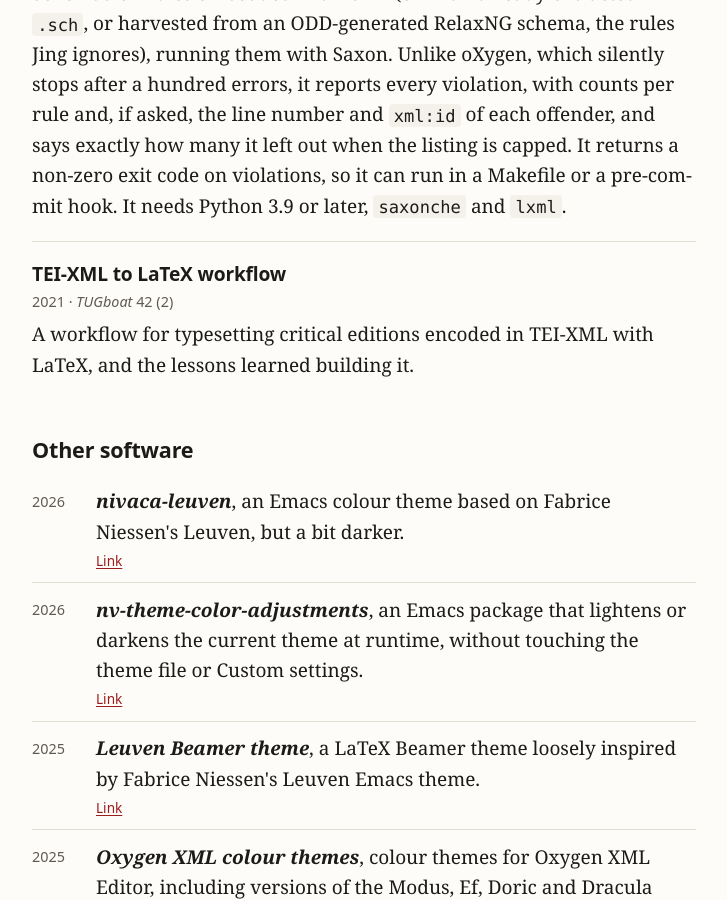
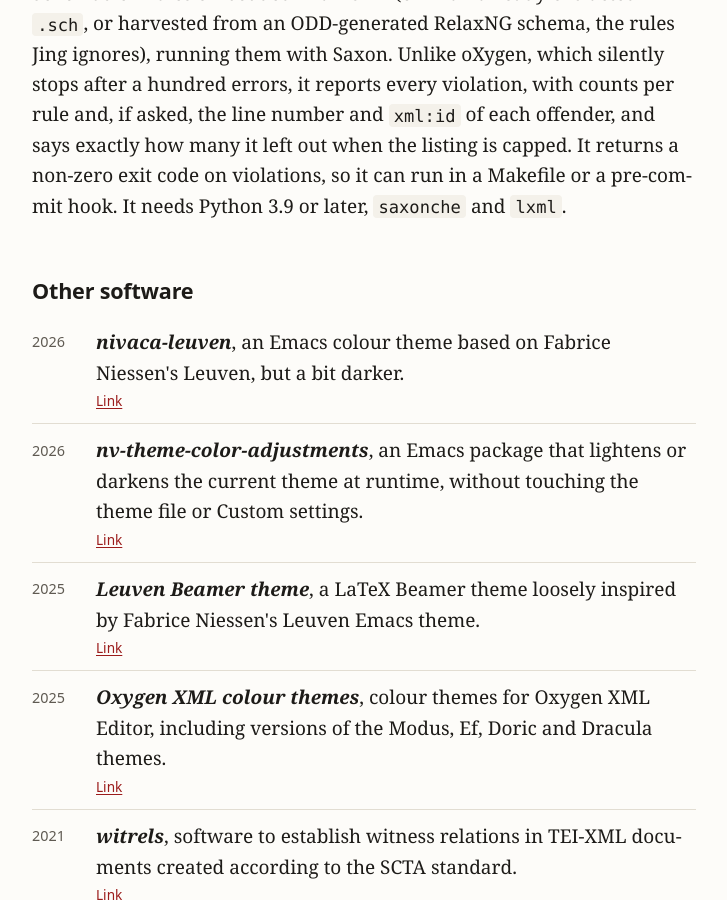
Before and after one commit to nivaca/nivaca.github.io, a Jekyll site: the page built from coding.md, in a window 1280 px wide and 900 px high, scrolled down 3358 px. Shown: the whole window, without its empty margins (276-1003 px from the left). Built offline with Jekyll 4.4.1, drawn with Linux system fonts in a browser that asks for light colours; some web fonts are replaced; a style sheet for code colours, icons or effects is not loaded.

Commit message:
Coding page: remove TUGboat article (already in publications)

```diff
--- a/coding.md
+++ b/coding.md
@@ -57,12 +57,6 @@ I write software mostly in [Python](https://www.python.org/), along with XML/TEI
     <p class="project-role">2026 · v1.4 · on <a href="https://codeberg.org/{{ site.codeberg_username }}/validate">Codeberg</a> and <a href="https://github.com/{{ site.github_username }}/validate">GitHub</a></p>
     <p><b>validate</b> is a Python script that checks TEI-XML documents against the Schematron rules embedded in an ODD (or in an already-extracted <code>.sch</code>, or harvested from an ODD-generated RelaxNG schema, the rules Jing ignores), running them with Saxon. Unlike oXygen, which silently stops after a hundred errors, it reports every violation, with counts per rule and, if asked, the line number and <code>xml:id</code> of each offender, and says exactly how many it left out when the listing is capped. It returns a non-zero exit code on violations, so it can run in a Makefile or a pre-commit hook. It needs Python 3.9 or later, <code>saxonche</code> and <code>lxml</code>.</p>
   </li>
-
-  <li class="project">
-    <h2><a href="https://doi.org/10.47397/tb/42-2/tb131vaughan-tei">TEI-XML to LaTeX workflow</a></h2>
-    <p class="project-role">2021 · <i>TUGboat</i> 42 (2)</p>
-    <p>A workflow for typesetting critical editions encoded in TEI-XML with LaTeX, and the lessons learned building it.</p>
-  </li>
 </ul>
 
 ## Other software
```
